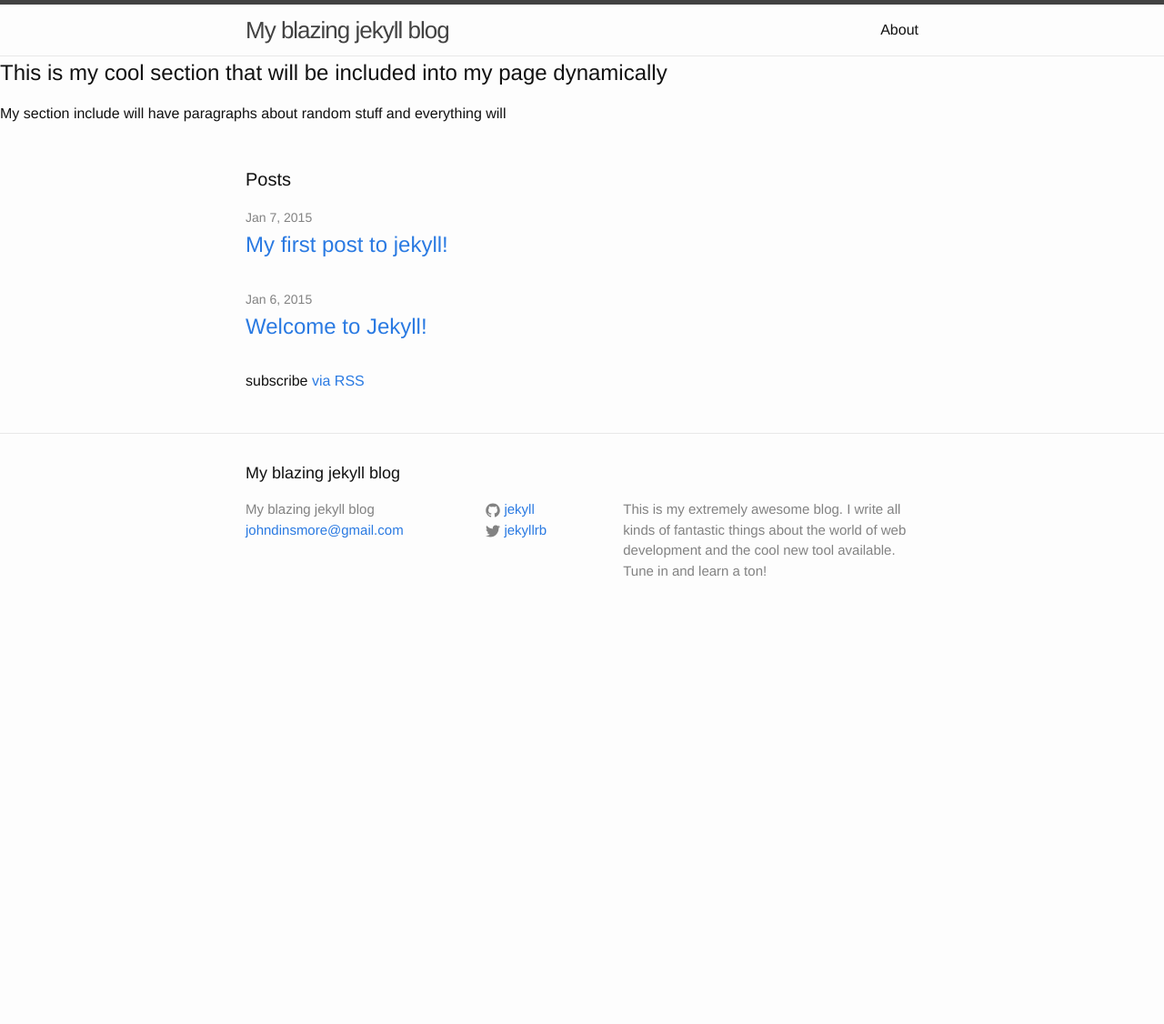
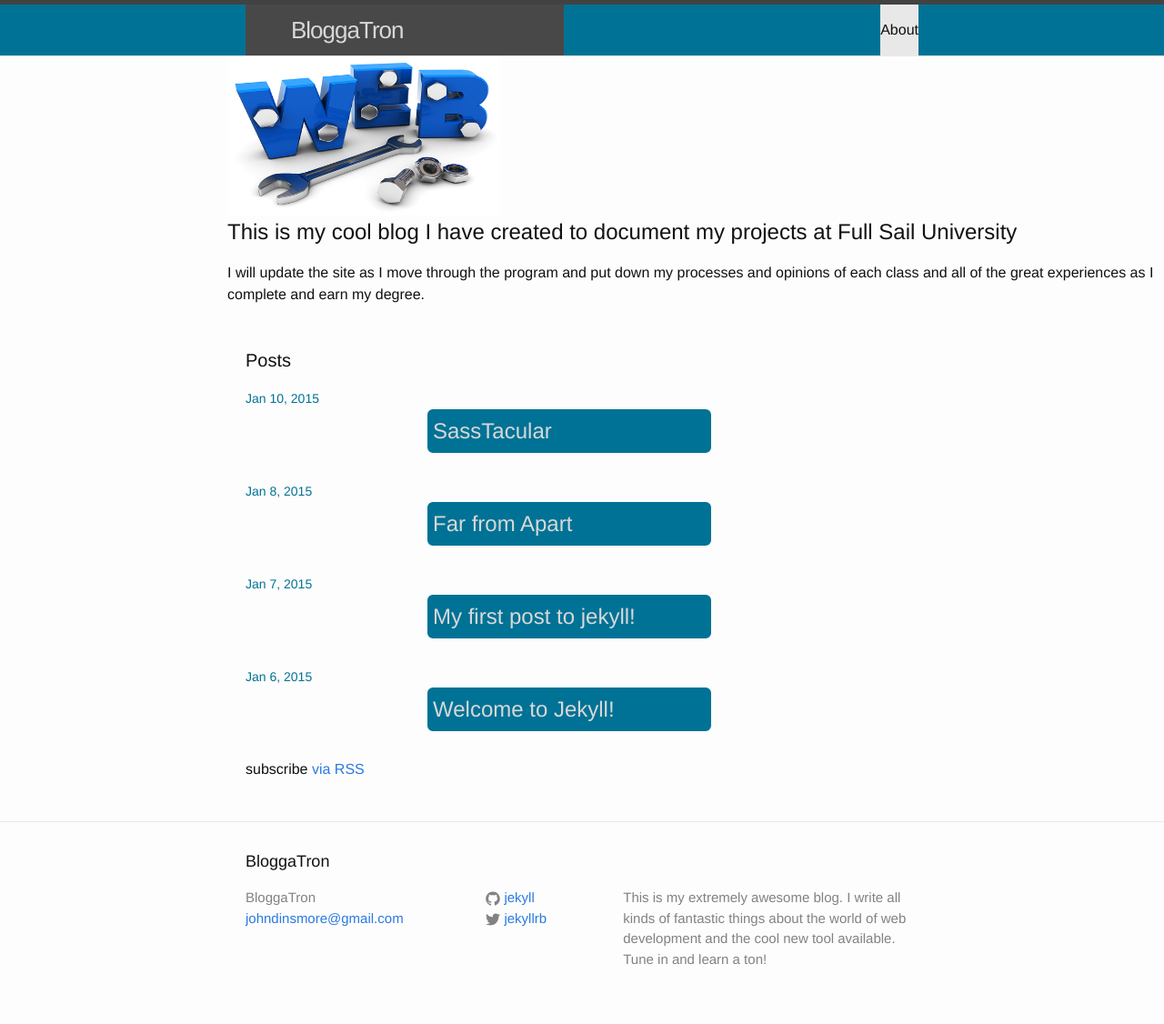
Before and after one commit to cgonzalezandrades/djibba22.github.io, a Jekyll site: the page built from index.html, in a window 1280 px wide. Shown: the whole page at 91% size. Built offline with Jekyll 4.4.1, drawn with Linux system fonts in a browser that asks for light colours; before the commit the page ends 900 px from its top, so only the background shows below that.

Commit message:
Sasstaculous

```diff
--- a/_config.yml
+++ b/_config.yml
@@ -1,5 +1,5 @@
 # Site settings
-title: My blazing jekyll blog
+title: BloggaTron
 email: johndinsmore@gmail.com
 description: > # this means to ignore newlines until "baseurl:"
  This is my extremely awesome blog. I write all kinds of fantastic things about the world of web development and the cool new tool available. Tune in and learn a ton!
--- a/_includes/section.html
+++ b/_includes/section.html
@@ -1,4 +1,5 @@
 <section>
-  <h1>This is my cool section that will be included into my page dynamically</h1>
-  <p>My section include will have paragraphs about random stuff and everything will<p>
+ <img src="images/web.png" alt="Web Construction" width="300" height="175">
+  <h1>This is my cool blog I have created to document my projects at Full Sail University</h1>
+  <p>I will update the site as  I move through the program and put down my processes and opinions of each class and all of the great experiences as I complete and earn my degree.<p>
 </section>
--- a/_layouts/default.html
+++ b/_layouts/default.html
@@ -6,6 +6,7 @@
   <body>
 
     {% include header.html %}
+
     {% include section.html %}
 
     <div class="page-content">
--- /dev/null
+++ b/_sass/_lab2.scss
@@ -0,0 +1,47 @@
+
+$primary-color: #007295;
+$my-radius: 6px;
+$post-color: #D8D8D8;
+$charcoal:#484848;
+
+span.post-meta{
+color:$primary-color;
+}
+
+
+div.trigger {
+ background-color: $grey-color-light;
+}
+
+.page-link {
+   background-color: $grey-color-light;
+   height: 50px;
+   width: 100px;
+}
+
+.site-title {
+	color: $post-color !important;
+	background-color: $charcoal;
+	width:300px;
+	padding-left:50px;
+}
+.site-header {
+	background-color: $primary-color;
+
+}
+
+section {
+	margin-left: 250px;
+}
+
+
+
+a.post-link{
+	color: $post-color;
+    display:block;
+	margin-left:200px;
+	border: 6px solid $primary-color;
+	border-radius: $my-radius;
+	width:300px;
+	background-color: $primary-color;
+}
--- a/css/main.scss
+++ b/css/main.scss
@@ -48,5 +48,7 @@ $on-laptop:        800px;
 @import
         "base",
         "layout",
-        "syntax-highlighting"
+        "syntax-highlighting",
+        "color",
+        "lab2"
 ;
```
Also changed, not shown: _posts/2015-01-08-Far from Apart.markdown (added, +13 -0 lines), _posts/2015-01-10-SassTacular.markdown (added, +13 -0 lines), images/web.png (added).
